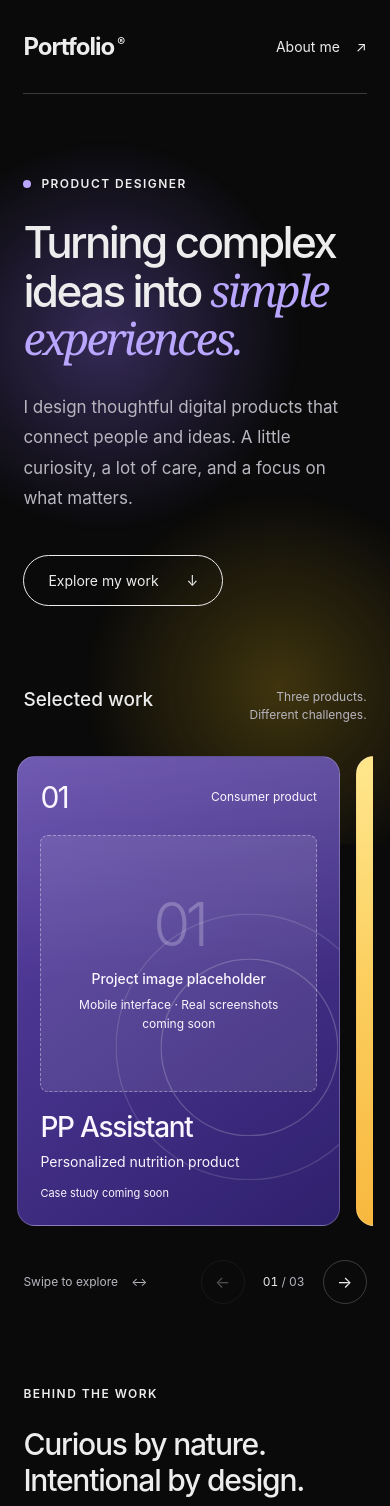
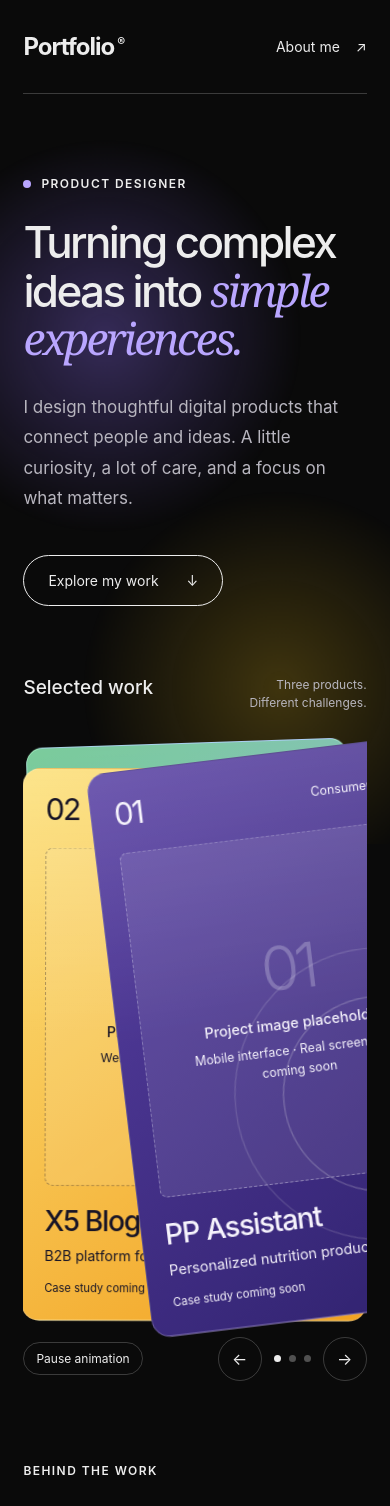
Before and after one commit to o-ants/portfolio-website, a React (Vite) app: page / in a window 390 px wide. Shown: the top 1506 px of the page. Built offline with nearby package versions, Linux system fonts and the light colour scheme.

Commit message:
Play the Figma card shuffle as a continuous loop

```diff
--- a/src/SelectedWork.tsx
+++ b/src/SelectedWork.tsx
@@ -1,86 +1,77 @@
 import { useEffect, useLayoutEffect, useRef, useState } from 'react'
-import { cardStops, createCardTracks } from './cardShuffle'
+import { cardInterval, createCardTracks } from './cardShuffle'
 
 const projects = [
   { title: 'PP Assistant', description: 'Personalized nutrition product', category: 'Consumer product', color: 'violet', format: 'Mobile interface', number: '01' },
   { title: 'X5 Blogger Platform', description: 'B2B platform for creators and advertisers', category: 'B2B platform', color: 'gold', format: 'Web interface', number: '02' },
   { title: 'Food.ru', description: 'Consumer product and recipe ecosystem', category: 'Consumer product', color: 'mint', format: 'Web & mobile interfaces', number: '03' },
 ]
-const clamp = (value: number) => Math.max(0, Math.min(1, value))
-const lastProject = projects.length - 1
 const motionQuery = '(prefers-reduced-motion: reduce)'
-const mobileQuery = '(max-width: 700px)'
-const stickyTop = 24
+const cycleDuration = cardInterval * projects.length
 
 export default function SelectedWork() {
   const section = useRef<HTMLElement>(null)
   const rail = useRef<HTMLDivElement>(null)
+  const position = useRef(0)
   const [active, setActive] = useState(0)
-  const [simple, setSimple] = useState(() => matchMedia(mobileQuery).matches || matchMedia(motionQuery).matches)
+  const [seek, setSeek] = useState(0)
+  const [paused, setPaused] = useState(false)
+  const [visible, setVisible] = useState(false)
+  const [reduced, setReduced] = useState(() => matchMedia(motionQuery).matches)
 
   useEffect(() => {
-    const mobile = matchMedia(mobileQuery)
     const motion = matchMedia(motionQuery)
-    const updateMode = () => setSimple(mobile.matches || motion.matches)
-    updateMode()
-    mobile.addEventListener('change', updateMode)
-    motion.addEventListener('change', updateMode)
+    const update = () => setReduced(motion.matches)
+    const observer = new IntersectionObserver(([entry]) => setVisible(entry.isIntersecting), { threshold: 0.4 })
+    if (rail.current) observer.observe(rail.current)
+    motion.addEventListener('change', update)
     return () => {
-      mobile.removeEventListener('change', updateMode)
-      motion.removeEventListener('change', updateMode)
+      observer.disconnect()
+      motion.removeEventListener('change', update)
     }
   }, [])
 
   useLayoutEffect(() => {
-    const element = section.current
-    if (simple || !element || !rail.current) return
-    const tracks = createCardTracks(rail.current.children)
+    if (reduced || !rail.current) return
+    const cards = createCardTracks(rail.current.children)
     let frame = 0
-    const measure = () => {
-      frame = 0
-      const rect = element.getBoundingClientRect()
-      const position = clamp((stickyTop - rect.top) / Math.max(1, rect.height - innerHeight)) * lastProject
-      const segment = Math.min(lastProject - 1, Math.floor(position))
-      const time = cardStops[segment] + (cardStops[segment + 1] - cardStops[segment]) * (position - segment)
-      tracks.forEach(track => { track.currentTime = time })
-      setActive(time >= 2960 ? 2 : time >= 1460 ? 1 : 0)
+    let previous: number | undefined
+
+    const render = (now: number) => {
+      if (previous !== undefined) {
+        position.current = (position.current + now - previous) % cycleDuration
+      }
+      cards.forEach(({ tracks, phase }) => {
+        tracks.forEach(track => { track.currentTime = position.current + phase })
+      })
+      setActive(Math.floor(position.current / cardInterval))
+      if (visible && !paused) {
+        previous = now
+        frame = requestAnimationFrame(render)
+      }
     }
-    const schedule = () => { if (!frame) frame = requestAnimationFrame(measure) }
-    measure()
-    window.addEventListener('scroll', schedule, { passive: true })
-    window.addEventListener('resize', schedule)
+    render(performance.now())
+
     return () => {
       cancelAnimationFrame(frame)
-      window.removeEventListener('scroll', schedule)
-      window.removeEventListener('resize', schedule)
-      tracks.forEach(track => track.cancel())
+      cards.forEach(({ tracks }) => tracks.forEach(track => track.cancel()))
     }
-  }, [simple])
+  }, [visible, paused, reduced, seek])
 
   const navigate = (index: number) => {
-    if (index < 0 || index > lastProject) return
-    if (simple) {
-      const card = rail.current?.children[index] as HTMLElement | undefined
-      if (card && rail.current) rail.current.scrollTo({ left: card.offsetLeft - rail.current.offsetLeft, behavior: 'smooth' })
-    } else if (section.current) {
-      const element = section.current
-      window.scrollTo({ top: window.scrollY + element.getBoundingClientRect().top - stickyTop + (element.offsetHeight - innerHeight) * index / lastProject, behavior: 'smooth' })
-    }
+    const next = (index + projects.length) % projects.length
+    position.current = next * cardInterval
+    setPaused(true)
+    setSeek(value => value + 1)
   }
 
   return (
     <section ref={section} className="work shuffle" id="work" aria-labelledby="work-title">
       <div className="shuffle-sticky">
         <div className="section-heading"><h2 id="work-title">Selected work</h2><span>Three products. Different challenges.</span></div>
-        <div ref={rail} className="shuffle-stage" onScroll={() => {
-          if (!simple || !rail.current || matchMedia(motionQuery).matches) return
-          const container = rail.current
-          const cards = Array.from(container.children) as HTMLElement[]
-          const nearest = cards.reduce((best, card, index) => Math.abs(card.offsetLeft - container.offsetLeft - container.scrollLeft) < Math.abs(cards[best].offsetLeft - container.offsetLeft - container.scrollLeft) ? index : best, 0)
-          setActive(nearest)
-        }}>
+        <div ref={rail} className="shuffle-stage">
           {projects.map((project, index) => (
-              <article className={`project-card ${project.color}`} key={project.title} style={{ zIndex: lastProject - index }} aria-hidden={!simple && index !== active ? true : undefined}>
+              <article className={`project-card ${project.color}`} key={project.title} aria-hidden={!reduced && index !== active ? true : undefined}>
                 <div className="project-decoration" aria-hidden="true" />
                 <div className="project-top"><span className="project-number">{project.number}</span><span>{project.category}</span></div>
                 <div className="project-visual"><span className="visual-frame" aria-hidden="true">{project.number}</span><div><strong>Project image placeholder</strong><span>{project.format} · Real screenshots coming soon</span></div></div>
@@ -90,8 +81,14 @@ export default function SelectedWork() {
           ))}
         </div>
         <div className="shuffle-controls">
-          <span className="scroll-hint">{simple ? 'Swipe to explore' : 'Scroll to explore'} <span aria-hidden="true">{simple ? '↔' : '↓'}</span></span>
-          <div className="project-navigation" aria-label="Project navigation"><button type="button" aria-label="Previous project" disabled={active === 0} onClick={() => navigate(active - 1)}>←</button><span className="project-counter" aria-live="polite" aria-atomic="true">{projects[active].number} <span>/ {projects[lastProject].number}</span></span><button type="button" aria-label="Next project" disabled={active === lastProject} onClick={() => navigate(active + 1)}>→</button></div>
+          <button type="button" className="shuffle-playback" onClick={() => setPaused(!paused)}>{paused ? 'Play animation' : 'Pause animation'}</button>
+          <div className="project-navigation" aria-label="Project navigation">
+            <button type="button" aria-label="Previous project" onClick={() => navigate(active - 1)}>←</button>
+            <div className="project-dots" aria-hidden="true">
+              {projects.map((project, index) => <span key={project.number} className={index === active ? 'is-current' : undefined} />)}
+            </div>
+            <button type="button" aria-label="Next project" onClick={() => navigate(active + 1)}>→</button>
+          </div>
         </div>
       </div>
     </section>
--- a/src/cardShuffle.ts
+++ b/src/cardShuffle.ts
@@ -2,78 +2,69 @@ const settle = 'cubic-bezier(0.34, 1.56, 0.64, 1)'
 const lift = 'cubic-bezier(0.16, 1, 0.3, 1)'
 const throwRight = 'cubic-bezier(0.5, 0, 1, 0.6)'
 
-// The three project stops use the first two throws from the Figma timeline.
-export const cardStops = [0, 1600, 3100]
-const duration = cardStops[cardStops.length - 1]
+export const cardInterval = 1500
+const duration = cardInterval * 3
 const front = 'translate(0%, 0%) rotate(0rad) scale(1)'
 const middle = 'translate(0%, -8%) rotate(-0.027925rad) scale(0.93)'
 const back = 'translate(0%, -14.667%) rotate(0.038397rad) scale(0.86)'
 const anticipation = 'translate(-4.722%, -3.111%) rotate(-0.05236rad) scale(1.05)'
 const offstage = 'translate(144.444%, 6.667%) rotate(-0.349066rad) scale(0.98)'
 
-function pose(time: number, transform: string, easing = 'linear'): Keyframe {
-  return { offset: time / duration, transform, easing }
-}
-
-function exitFrames(start: number) {
-  return [
-    pose(start, front, lift),
-    pose(start + 180, anticipation, throwRight),
-    pose(start + 760, offstage),
-    pose(duration, offstage),
-  ]
-}
-
-const transforms = [
-  [pose(0, front), ...exitFrames(700)],
-  [pose(0, middle), pose(840, middle, settle), pose(1600, front), ...exitFrames(2200)],
-  [pose(0, back), pose(840, back, settle), pose(1600, middle), pose(2340, middle, settle), pose(duration, front)],
-]
-const depths = [
-  [{ offset: 0, opacity: 0.01 }, { offset: 1, opacity: 0.01 }],
-  [
-    { offset: 0, opacity: 0.12 },
-    { offset: 840 / duration, opacity: 0.12, easing: lift },
-    { offset: 1600 / duration, opacity: 0.01 },
-    { offset: 1, opacity: 0.01 },
-  ],
-  [
-    { offset: 0, opacity: 0.24 },
-    { offset: 840 / duration, opacity: 0.24, easing: lift },
-    { offset: 1600 / duration, opacity: 0.12 },
-    { offset: 2340 / duration, opacity: 0.12, easing: lift },
-    { offset: 1, opacity: 0.01 },
-  ],
-]
-
-function pausedTrack(element: Element, frames: Keyframe[]) {
-  const animation = element.animate(frames, { duration, fill: 'both' })
+function track(element: Element, frames: Array<Keyframe & { time: number }>) {
+  const animation = element.animate(
+    frames.map(({ time, ...frame }) => ({ ...frame, offset: time / duration })),
+    { duration, iterations: Infinity },
+  )
   animation.pause()
   return animation
 }
 
 export function createCardTracks(cards: HTMLCollection) {
-  return Array.from(cards).flatMap((card, index) => {
+  return Array.from(cards, (card, index) => {
     const tracks = [
-      pausedTrack(card, transforms[index]),
-      pausedTrack(card.querySelector('.project-depth')!, depths[index]),
+      track(card, [
+        { time: 0, transform: front },
+        { time: 700, transform: front, easing: lift },
+        { time: 880, transform: anticipation, easing: throwRight },
+        { time: 1460, transform: offstage, easing: 'step-end' },
+        { time: 1480, transform: back },
+        { time: 2340, transform: back, easing: settle },
+        { time: 3100, transform: middle },
+        { time: 3840, transform: middle, easing: settle },
+        { time: duration, transform: front },
+      ]),
+      track(card, [
+        { time: 0, opacity: 1 },
+        { time: 1340, opacity: 1, easing: throwRight },
+        { time: 1460, opacity: 0 },
+        { time: 1480, opacity: 0, easing: lift },
+        { time: 1600, opacity: 1 },
+        { time: duration, opacity: 1 },
+      ]),
+      track(card, [
+        { time: 0, zIndex: 3, easing: 'step-end' },
+        { time: 1480, zIndex: 1, easing: 'step-end' },
+        { time: 2980, zIndex: 2, easing: 'step-end' },
+        { time: 4480, zIndex: 3 },
+        { time: duration, zIndex: 3 },
+      ]),
+      track(card, [
+        { time: 0, filter: 'blur(0px)', easing: 'step-end' },
+        { time: 1480, filter: 'blur(3px)', easing: lift },
+        { time: 1600, filter: 'blur(1.5px)' },
+        { time: 2340, filter: 'blur(1.5px)', easing: lift },
+        { time: 3100, filter: 'blur(0px)' },
+        { time: duration, filter: 'blur(0px)' },
+      ]),
+      track(card.querySelector('.project-depth')!, [
+        { time: 0, opacity: 0.01, easing: 'step-end' },
+        { time: 1480, opacity: 0.24 },
+        { time: 2340, opacity: 0.24, easing: lift },
+        { time: 3100, opacity: 0.12 },
+        { time: 3840, opacity: 0.12, easing: lift },
+        { time: duration, opacity: 0.01 },
+      ]),
     ]
-    if (index < 2) {
-      const exit = index === 0 ? 1460 : 2960
-      tracks.push(pausedTrack(card, [
-        { offset: 0, opacity: 1 },
-        { offset: (exit - 120) / duration, opacity: 1, easing: throwRight },
-        { offset: exit / duration, opacity: 0 },
-        { offset: 1, opacity: 0 },
-      ]))
-    } else {
-      tracks.push(pausedTrack(card, [
-        { offset: 0, filter: 'blur(1.5px)' },
-        { offset: 840 / duration, filter: 'blur(1.5px)', easing: lift },
-        { offset: 1600 / duration, filter: 'blur(0px)' },
-        { offset: 1, filter: 'blur(0px)' },
-      ]))
-    }
-    return tracks
+    return { tracks, phase: (cards.length - index) * cardInterval }
   })
 }
--- a/src/style.css
+++ b/src/style.css
@@ -86,13 +86,12 @@ footer { display: flex; justify-content: space-between; gap: 24px; border-top: 1
   footer { flex-direction: column; gap: 16px; }
 }
 
-/* Selected Work: finite scroll-driven deck; no wheel or touch interception. */
-.shuffle { height: 280svh; }
-.shuffle-sticky { position: sticky; top: 24px; padding-top: 12px; }
-.shuffle-stage { position: relative; isolation: isolate; height: clamp(370px, 65svh, 580px); margin-top: 48px; overflow: clip; overflow-clip-margin: 40px; }
+/* The deck plays in place when it enters the viewport. */
+.shuffle { overflow: clip; }
+.shuffle-stage { position: relative; isolation: isolate; width: min(100%, 470px); height: clamp(430px, 65svh, 580px); margin: 54px auto 0; }
 .project-card {
   position: absolute;
-  inset: 18px 0 0;
+  inset: 0;
   overflow: hidden;
   isolation: isolate;
   color: #171426;
@@ -136,37 +135,27 @@ footer { display: flex; justify-content: space-between; gap: 24px; border-top: 1
 .project-caption h3 { margin: 0 0 8px; font-size: clamp(24px, 3.2vw, 42px); font-weight: 500; letter-spacing: -.045em; line-height: 1.1; }
 .project-caption p { margin: 0; font-size: 14px; line-height: 1.5; }
 .case-status { font-size: 11px; white-space: nowrap; padding-bottom: 3px; }
-.shuffle-controls { display: flex; justify-content: space-between; align-items: center; margin-top: 22px; }
-.scroll-hint { font-size: 12px; color: var(--muted); }
-.scroll-hint > span { margin-left: 10px; }
-.project-navigation { display: flex; align-items: center; gap: 18px; }
+.shuffle-controls { display: flex; justify-content: space-between; align-items: center; gap: 12px; width: min(100%, 470px); margin: 22px auto 0; }
+.shuffle-playback { border: 1px solid var(--divider); border-radius: 20px; padding: 8px 12px; color: var(--foreground); background: transparent; font: inherit; font-size: 12px; cursor: pointer; }
+.project-navigation { display: flex; align-items: center; gap: 12px; }
 .project-navigation button { width: 44px; height: 44px; border: 1px solid var(--divider); border-radius: 50%; color: inherit; background: transparent; font: inherit; cursor: pointer; }
-.project-navigation button:hover:not(:disabled) { background: var(--foreground); color: var(--background); }
-.project-navigation button:disabled { opacity: .3; cursor: default; }
+.project-navigation button:hover, .shuffle-playback:hover { background: var(--foreground); color: var(--background); }
 button:focus-visible { outline: 3px solid var(--accent); outline-offset: 4px; }
-.project-counter { font-size: 12px; font-variant-numeric: tabular-nums; }
-.project-counter > span { color: var(--muted); }
+.project-dots { display: flex; gap: 8px; }
+.project-dots span { width: 7px; height: 7px; border-radius: 50%; background: #ededed50; }
+.project-dots .is-current { background: var(--foreground); }
 @media (max-width: 700px) {
-  .shuffle { height: auto; }
-  .shuffle-sticky { position: static; }
   .shuffle .section-heading { align-items: start; }
   .shuffle .section-heading > span { max-width: 120px; text-align: right; line-height: 1.5; }
-  .shuffle-stage { display: flex; gap: 16px; height: auto; margin: 28px -2% 0; padding: 4px 2% 12px; overflow-x: auto; scroll-snap-type: x mandatory; }
-  .project-card { position: relative; inset: auto; flex: 0 0 94%; min-width: 0; min-height: 470px; padding: 22px; scroll-snap-align: start; }
-  .project-visual { min-height: 230px; flex-direction: column; gap: 16px; text-align: center; padding: 16px; }
+  .project-card { padding: 22px; }
+  .project-visual { flex-direction: column; gap: 16px; text-align: center; padding: 16px; }
   .project-caption { align-items: start; flex-direction: column; gap: 14px; }
   .project-caption h3 { font-size: 28px; }
 }
 @media (prefers-reduced-motion: reduce) {
   .page-background::before,
   .page-background::after { animation: none; }
-  .shuffle { height: auto; }
-  .shuffle-sticky { position: static; }
-  .shuffle-stage { display: grid; gap: 24px; height: auto; overflow: visible; margin-top: 28px; }
-  .project-card { position: relative; inset: auto; min-height: 470px; }
-  .shuffle-controls { display: none; }
+  .shuffle-stage { display: grid; gap: 24px; height: auto; margin-top: 28px; }
+  .project-card { position: relative; min-height: 470px; transform: none !important; opacity: 1 !important; filter: none !important; }
+  .project-depth, .shuffle-controls { display: none; }
 }
-@media (max-width: 700px), (prefers-reduced-motion: reduce) {
-  .project-card { transform: none !important; opacity: 1 !important; filter: none !important; }
-  .project-depth { display: none; }
-}
```
